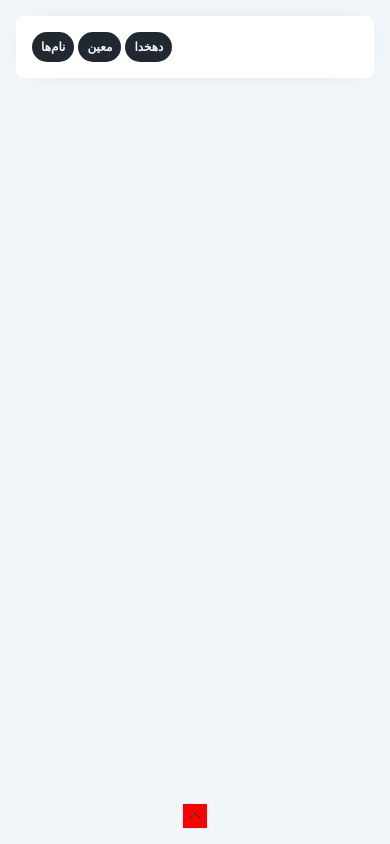
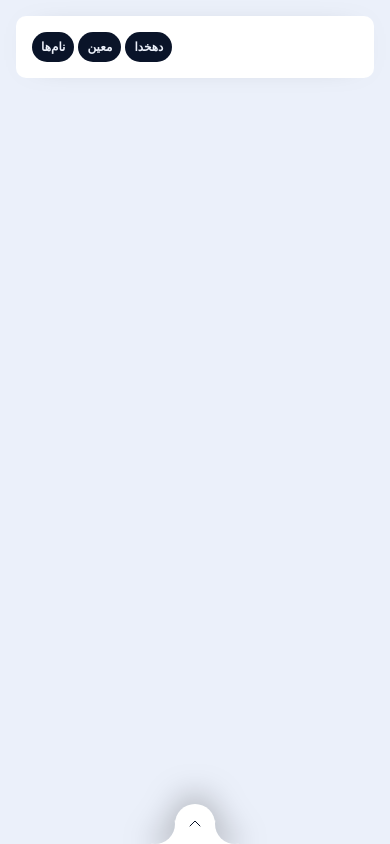
Before and after one commit to mimvahedi/kalameYab, a plain HTML site: page index.html in a window 390 px wide. Drawn offline with Linux system fonts and the light colour scheme.

Commit message:
Update styles

```diff
--- a/app.css
+++ b/app.css
@@ -4,12 +4,12 @@
 body {
   margin: 0;
   padding: 1rem;
-  font-family: sahel, "estedad", "b yekan", System;
+  font-family: vazirmatn, vazir, sahel, "estedad", "b yekan", System;
   background: var();
-  --color-bg: #f1f6fb;
-  --color-txt: #21282f;
-  --borderRradius: 8px;
-  --form-bg: #fffc;
+  --color-bg: hsl(220, 60%, 95%);
+  --color-txt: hsl(220, 60%, 10%);
+  --borderRradius: 10px;
+  --form-bg: #fff;
 
   --text-small: 0.75rem;
   background: var(--color-bg);
@@ -58,16 +58,37 @@ input {
   fill: red;
 }
 .form-toggle {
-  width: 1.5em;
-  height: 1.5em;
-  padding: 0.25em;
+  width: 2.5em;
+  height: 2.5em;
+  padding: 0.75em;
+  border-radius: 2.5em 2.5em 0 0;
   position: absolute;
   bottom: 100%;
-  margin-bottom: 1rem;
   right: 50%;
   transform: translateX(50%);
-  background: red;
+  background: var(--form-bg);
+  filter: drop-shadow(0 -8px 16px #0004);
 }
+
+.form-toggle::before,
+.form-toggle::after {
+  content: "";
+  position: absolute;
+  width: 2.5em;
+  height: 2.5em;
+  border-radius: 50%;
+}
+.form-toggle:before{
+  right: 100%;
+  bottom: 0;
+  box-shadow: var(--form-bg) 1em 1em;
+}
+.form-toggle::after{
+  left: 100%;
+  bottom: 0;
+  box-shadow: var(--form-bg) -1em 1em;
+}
+
 textarea:focus,
 input:focus {
   box-shadow: 0 0 0 0.125em var(--borderColor);
@@ -106,8 +127,8 @@ label {
 }
 input:invalid,
 input:invalid ~ .btn {
-  --borderColor: crimson;
-  --color-txt: crimson;
+  --borderColor: hsl(350, 60%, 50%);
+  --color-txt: hsl(350, 60%, 50%);
 }
 
 input:invalid ~ .btn {
@@ -143,15 +164,20 @@ input[type="number"] {
   border-end-start-radius: 0;
   border-start-start-radius: 0;
 }
+
+#length::before {
+  content: attr(data-length);
+}
+
 @media (prefers-color-scheme: dark) {
   body {
-    --color-txt: #f1f6fb;
-    --color-bg: #21282f;
-    --form-bg: #000c;
+    --color-txt: hsl(220, 60%, 90%);
+    --color-bg: hsl(220, 60%, 7.5%);
+    --form-bg: hsl(220, 60%, 9%);
   }
   .card,
   .form-item {
-    background: #0000000f;
+    background: var(--form-bg);
   }
 }
 @media (min-width: 40rem) {
```
